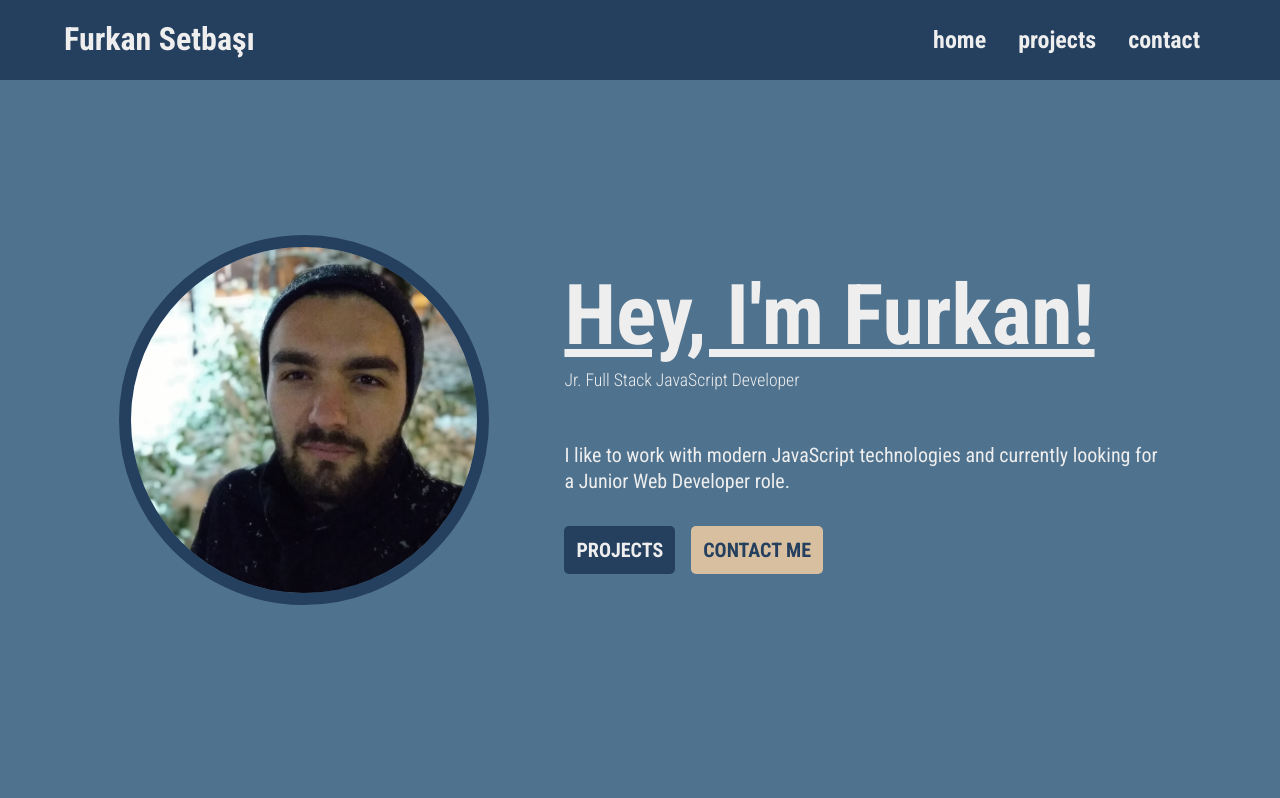
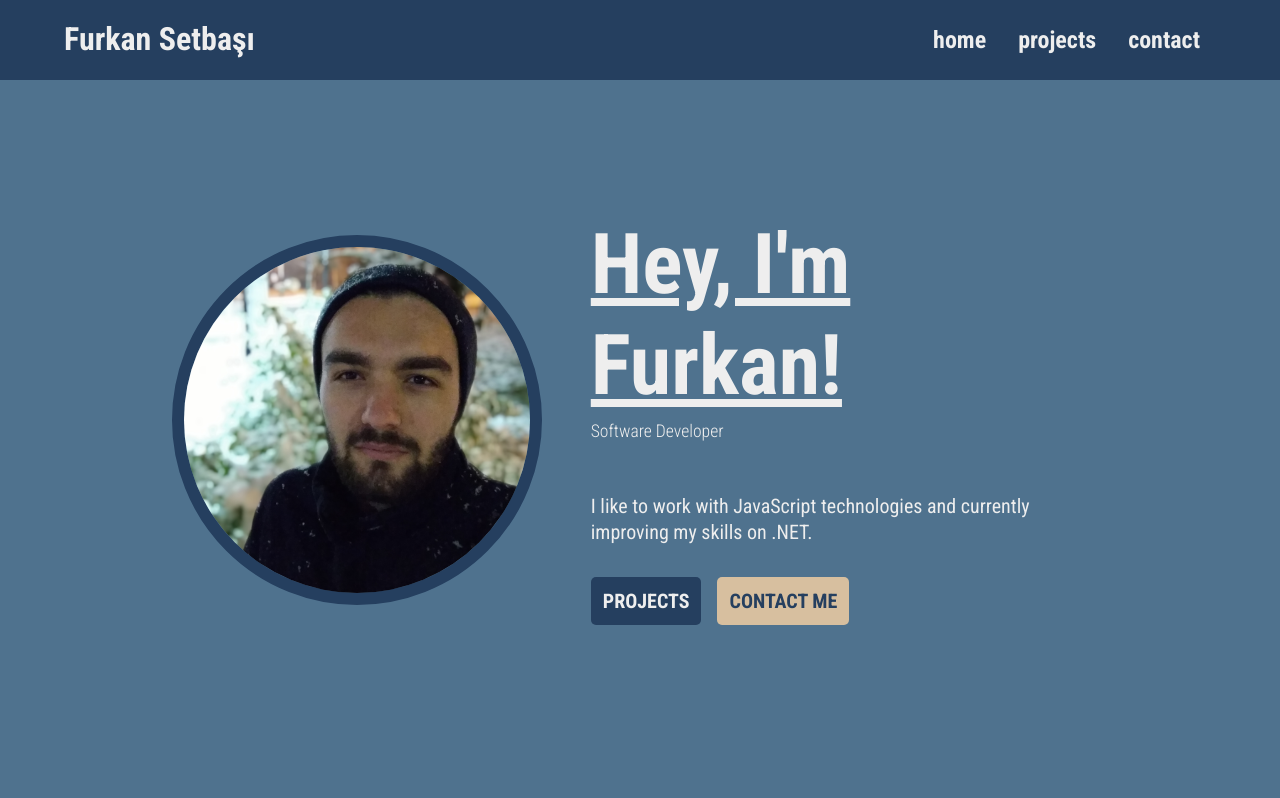
Before and after one commit to frknn/gatsby-portfolio, a Gatsby site: page / in a window 1280 px wide. Shown: the top 798 px of the page. Built offline with nearby package versions, Linux system fonts and the light colour scheme; Gatsby itself is replaced by a stand-in of ours.

Commit message:
Update Home.js

```diff
--- a/src/components/Home.js
+++ b/src/components/Home.js
@@ -23,10 +23,10 @@ const Home = () => {
         <Img className="home-content__image" fluid={data.image.childImageSharp.fluid} />
         <div className="home-content__text-container">
           <h1 className="home-content__greet">Hey, I'm Furkan!</h1>
-          <p className="home-content__job-title">Jr. Full Stack JavaScript Developer</p>
+          <p className="home-content__job-title">Software Developer</p>
           <p className="home-content__about-me">
-            I like to work with modern JavaScript technologies
-            and currently looking for a Junior Web Developer role.
+            I like to work with JavaScript technologies
+            and currently improving my skills on .NET.
           </p>
           <div className="home-content__cta">
             <a className="home-content__btn home-content__btn--primary" href="#projects">projects</a>
```
